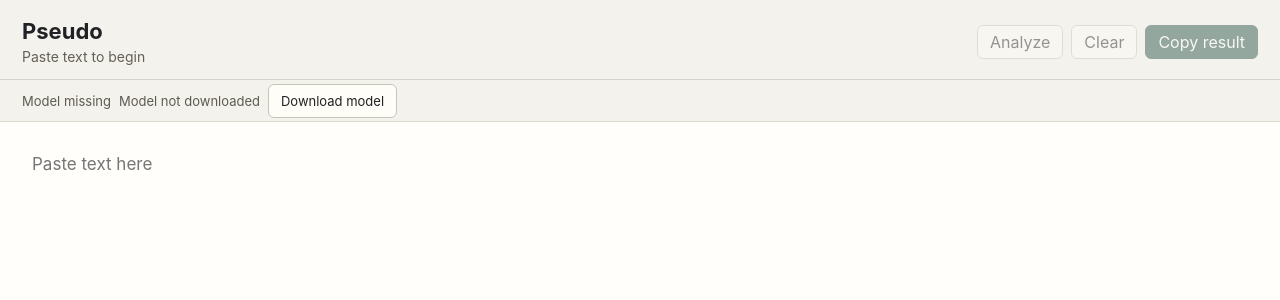
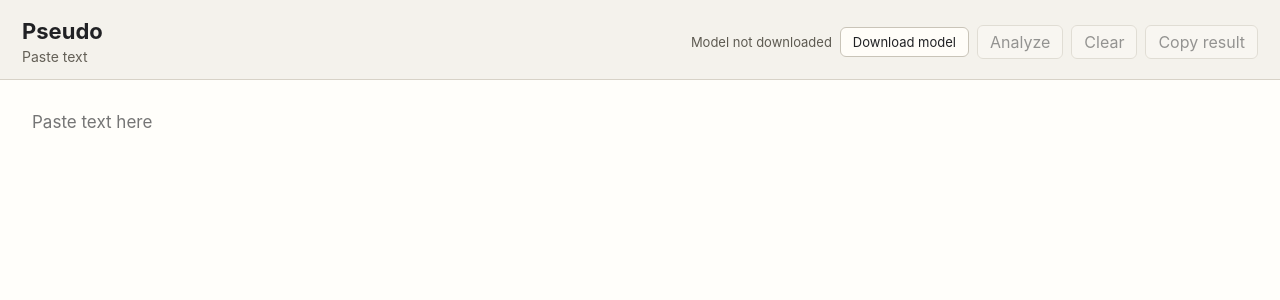
Before and after one commit to igruenig/pseudo, a React (Vite) app: page / in a window 1280 px wide. Shown: the top 300 px of the page. Built offline with nearby package versions, Linux system fonts and the light colour scheme.

Commit message:
Polish focused app chrome

```diff
--- a/src/App.tsx
+++ b/src/App.tsx
@@ -4,14 +4,26 @@ import { formatDownloadStatus } from "./lib/app/modelDownloadStatus";
 import { formatModelStatus } from "./lib/app/modelStatus";
 import { buildInlineSegments } from "./lib/core/inlineSegments";
 import { stringIndexToByteOffset } from "./lib/core/offsets";
-import { readinessLabel } from "./lib/core/state";
 import type { AnalysisResult, AnalysisStateName, ModelDownloadStatus, ModelStatus, ReplacementGroup, SensitiveType } from "./lib/core/types";
 import "./styles.css";
 
 const MANUAL_TYPES: SensitiveType[] = ["PERSON_NAME", "ORGANIZATION", "LOCATION", "OTHER_SENSITIVE"];
+const TYPE_LABELS: Record<SensitiveType, string> = {
+  PERSON_NAME: "Person",
+  ORGANIZATION: "Organization",
+  ROLE_OR_POSITION: "Role",
+  LOCATION: "Location",
+  EMAIL: "Email",
+  PHONE: "Phone",
+  DATE: "Date",
+  ID_NUMBER: "ID",
+  URL: "URL",
+  OTHER_SENSITIVE: "Sensitive"
+};
 type FloatingPoint = { top: number; left: number };
 type ManualSelection = FloatingPoint & { start: number; end: number };
 const SELECTION_TOOLBAR_WIDTH = 236;
+const SELECTION_TOOLBAR_HEIGHT = 44;
 const VIEWPORT_MARGIN = 12;
 
 export default function App() {
@@ -28,6 +40,7 @@ export default function App() {
   const [manualSelection, setManualSelection] = useState<ManualSelection | null>(null);
   const editorRef = useRef<HTMLTextAreaElement | null>(null);
   const documentRef = useRef<HTMLDivElement | null>(null);
+  const toolbarRef = useRef<HTMLElement | null>(null);
 
   const state: AnalysisStateName = useMemo(() => {
     if (busy) return "ANALYZING";
@@ -38,8 +51,10 @@ export default function App() {
   }, [analyzedText, busy, error, result, text]);
 
   const inlineSegments = useMemo(() => buildInlineSegments(text, result, groups), [groups, result, text]);
-  const readiness = readinessLabel(state, result, groups);
-  const showModelStrip = !downloadStatus || downloadStatus.state !== "complete";
+  const headerStatus = statusLabel(state, result, groups);
+  const modelLabel = !downloadStatus || downloadStatus.state === "complete"
+    ? formatModelStatus(modelStatus, downloadStatus)
+    : formatDownloadStatus(downloadStatus);
 
   useEffect(() => {
     void refreshModel();
@@ -208,10 +223,17 @@ export default function App() {
 
     const rect = range.getBoundingClientRect();
     const toolbarHalfWidth = SELECTION_TOOLBAR_WIDTH / 2;
+    const headerBottom = toolbarRef.current?.getBoundingClientRect().bottom ?? 0;
+    const minTop = headerBottom + VIEWPORT_MARGIN;
+    const topAbove = rect.top - SELECTION_TOOLBAR_HEIGHT - 8;
+    const topBelow = rect.bottom + 8;
+    const top = topAbove >= minTop
+      ? topAbove
+      : Math.min(window.innerHeight - SELECTION_TOOLBAR_HEIGHT - VIEWPORT_MARGIN, Math.max(minTop, topBelow));
     setManualSelection({
       start: Math.min(start, end),
       end: Math.max(start, end),
-      top: Math.max(VIEWPORT_MARGIN, rect.top - 46),
+      top,
       left: Math.min(
         window.innerWidth - toolbarHalfWidth - VIEWPORT_MARGIN,
         Math.max(toolbarHalfWidth + VIEWPORT_MARGIN, rect.left + rect.width / 2)
@@ -263,30 +285,28 @@ export default function App() {
 
   return (
     <main className="app-shell">
-      <header className="toolbar">
+      <header className="toolbar" ref={toolbarRef}>
         <div>
           <h1>Pseudo</h1>
-          <p>{readiness}</p>
+          <p>{headerStatus}</p>
         </div>
-        <div className="toolbar-actions">
-          {state === "ANALYZED_READY" ? <button onClick={handleEditText}>Edit text</button> : null}
-          <button onClick={handleAnalyze} disabled={state !== "DIRTY_NEEDS_ANALYSIS"}>Analyze</button>
-          <button onClick={handleClear} disabled={state === "EMPTY"}>Clear</button>
-          <button className="primary" onClick={handleCopy} disabled={state !== "ANALYZED_READY"}>Copy result</button>
+        <div className="toolbar-right">
+          <div className="model-status">
+            <span>{modelLabel}</span>
+            {downloadStatus?.state === "downloading" ? (
+              <button onClick={handleCancelDownload}>Cancel</button>
+            ) : !modelStatus.loaded && downloadStatus?.state !== "complete" ? (
+              <button onClick={handleDownloadModel}>Download model</button>
+            ) : null}
+          </div>
+          <div className="toolbar-actions">
+            {state === "ANALYZED_READY" ? <button onClick={handleEditText}>Edit text</button> : null}
+            <button className={state === "DIRTY_NEEDS_ANALYSIS" ? "primary" : ""} onClick={handleAnalyze} disabled={state !== "DIRTY_NEEDS_ANALYSIS"}>Analyze</button>
+            <button onClick={handleClear} disabled={state === "EMPTY"}>Clear</button>
+            <button className={state === "ANALYZED_READY" ? "primary" : ""} onClick={handleCopy} disabled={state !== "ANALYZED_READY"}>Copy result</button>
+          </div>
         </div>
       </header>
-
-      {showModelStrip ? (
-        <section className="model-strip">
-          <span>{formatModelStatus(modelStatus, downloadStatus)}</span>
-          <span>{downloadStatus ? formatDownloadStatus(downloadStatus) : "Checking model..."}</span>
-          {downloadStatus?.state === "downloading" ? (
-            <button onClick={handleCancelDownload}>Cancel</button>
-          ) : !modelStatus.loaded && downloadStatus?.state !== "complete" ? (
-            <button onClick={handleDownloadModel}>Download model</button>
-          ) : null}
-        </section>
-      ) : null}
 
       {error ? <div className="error">{error}</div> : null}
       {copied ? <div className="toast">Pseudonymized text copied</div> : null}
@@ -327,6 +347,8 @@ export default function App() {
                     toggleGroup(segment.group.id);
                     setManualSelection(null);
                   }}
+                  aria-pressed={segment.group.enabled}
+                  aria-label={`${segment.group.enabled ? "Keep original" : "Replace"} ${segment.originalText}`}
                   title={`${segment.originalText} · ${segment.finding.type} · click to ${segment.group.enabled ? "keep original" : "replace"}`}
                   type="button"
                 >
@@ -353,7 +375,7 @@ export default function App() {
           style={{ top: manualSelection.top, left: manualSelection.left }}
         >
           <select value={manualType} onChange={(event) => setManualType(event.target.value as SensitiveType)}>
-            {MANUAL_TYPES.map((type) => <option key={type}>{type}</option>)}
+            {MANUAL_TYPES.map((type) => <option key={type} value={type}>{TYPE_LABELS[type]}</option>)}
           </select>
           <button onClick={markSelection}>Mark</button>
         </div>
@@ -361,3 +383,16 @@ export default function App() {
     </main>
   );
 }
+
+function statusLabel(state: AnalysisStateName, result: AnalysisResult | null, groups: ReplacementGroup[]): string {
+  if (state === "EMPTY") return "Paste text";
+  if (state === "DIRTY_NEEDS_ANALYSIS") return "Needs analysis";
+  if (state === "ANALYZING") return "Analyzing";
+  if (state === "ERROR") return "Error";
+  if (!result || result.findings.length === 0) return "No findings";
+
+  const needsReview = result.findings.filter((finding) => finding.needsReview).length;
+  const enabledCount = groups.filter((group) => group.enabled).length;
+  if (needsReview > 0) return `Review recommended · ${needsReview}`;
+  return `Ready · ${enabledCount} replacements`;
+}
--- a/src/styles.css
+++ b/src/styles.css
@@ -38,6 +38,21 @@ button {
   cursor: pointer;
 }
 
+button:hover:not(:disabled) {
+  background: #f7f2e8;
+}
+
+button:active:not(:disabled) {
+  transform: translateY(1px);
+}
+
+button:focus-visible,
+select:focus-visible,
+textarea:focus-visible {
+  outline: 2px solid #6f9589;
+  outline-offset: 2px;
+}
+
 button:disabled {
   opacity: 0.45;
   cursor: not-allowed;
@@ -47,6 +62,10 @@ button.primary {
   background: #214d43;
   color: #fff;
   border-color: #214d43;
+}
+
+button.primary:hover:not(:disabled) {
+  background: #183c34;
 }
 
 .app-shell {
@@ -77,19 +96,26 @@ button.primary {
   font-size: 14px;
 }
 
+.toolbar-right,
 .toolbar-actions,
-.model-strip {
+.model-status {
   display: flex;
   align-items: center;
   gap: 8px;
 }
 
-.model-strip {
-  min-height: 42px;
-  padding: 0 22px;
-  border-bottom: 1px solid #dfd9ce;
+.toolbar-right {
+  justify-content: flex-end;
+  flex-wrap: wrap;
+}
+
+.model-status {
   color: #5d5a51;
   font-size: 13px;
+}
+
+.model-status button {
+  height: 30px;
 }
 
 .document-shell {
@@ -152,13 +178,14 @@ button.primary {
   color: #173d34;
 }
 
+.entity-chip:hover:not(:disabled) {
+  filter: brightness(0.98);
+}
+
 .entity-chip.disabled {
   border-color: #d4cbbb;
   background: #fffaf1;
   color: #6c6252;
-  text-decoration: underline;
-  text-decoration-thickness: 1px;
-  text-underline-offset: 3px;
 }
 
 .entity-chip.needs-review {
@@ -218,6 +245,10 @@ button.primary {
   color: #fff;
 }
 
+.error {
+  bottom: 66px;
+}
+
 @media (max-width: 760px) {
   .toolbar {
     align-items: flex-start;
@@ -229,14 +260,17 @@ button.primary {
     width: 100%;
   }
 
+  .toolbar-right {
+    width: 100%;
+    justify-content: flex-start;
+  }
+
+  .model-status {
+    width: 100%;
+  }
+
   .toolbar-actions button {
     flex: 1;
-  }
-
-  .model-strip {
-    align-items: flex-start;
-    flex-direction: column;
-    padding: 10px 14px;
   }
 
   .document-shell textarea,
```
